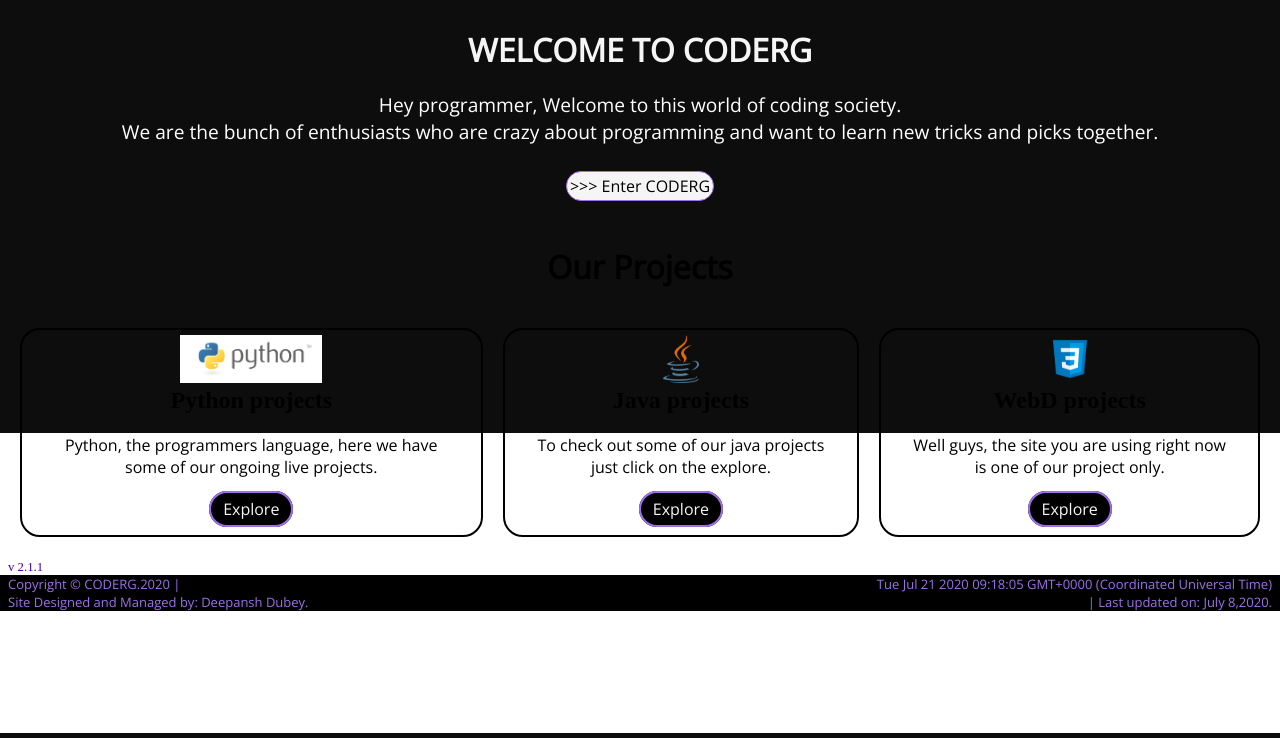
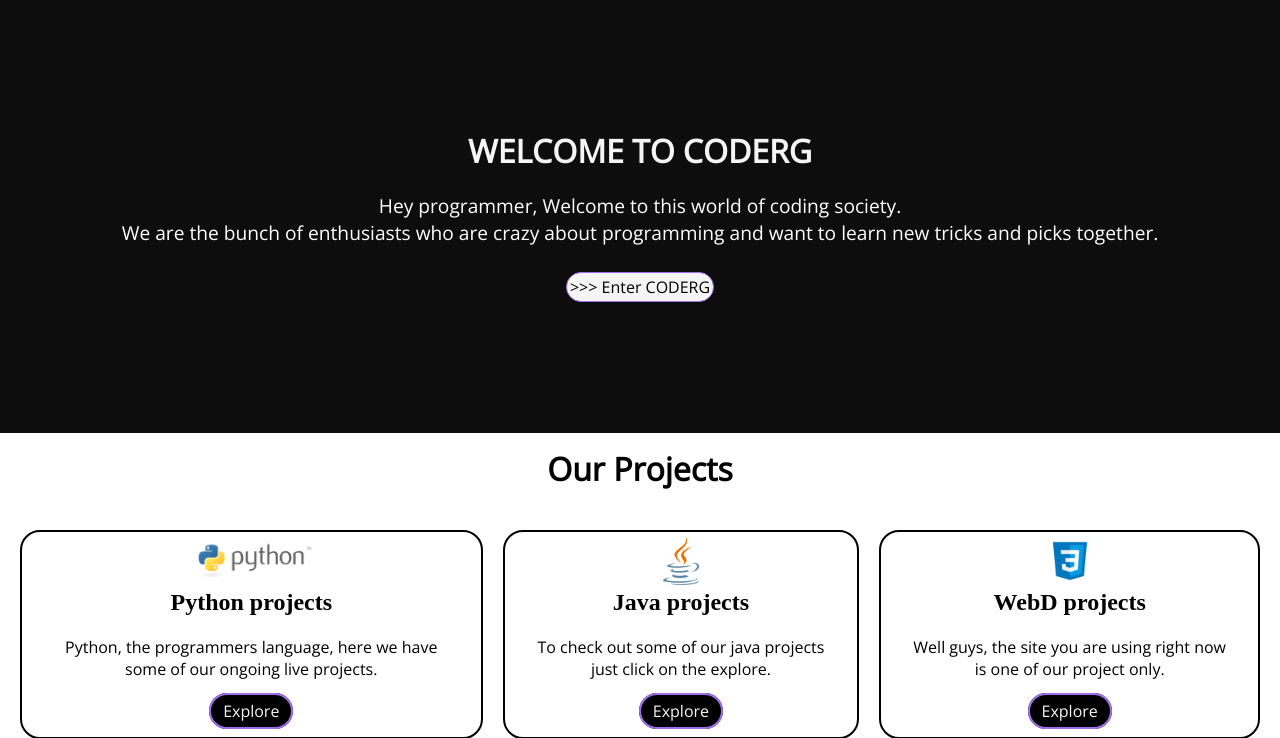
Before and after one commit to codergdevelopers/coderg, a Flask app: page / in a window 1280 px wide. Shown: the part 67-805 px from the top of the page. Run offline with Flask 2, Linux system fonts and the light colour scheme; some web fonts are replaced.

Commit message:
Height of coderg welcome section reverted.

```diff
--- a/flask_qa/static/css/style.css
+++ b/flask_qa/static/css/style.css
@@ -103,7 +103,7 @@
     display: flex;
     flex-direction: column;
     padding: 8x 250px;
-    height: auto;
+    height: 411px;
     justify-content: center;
     align-items: center;
 }
```
